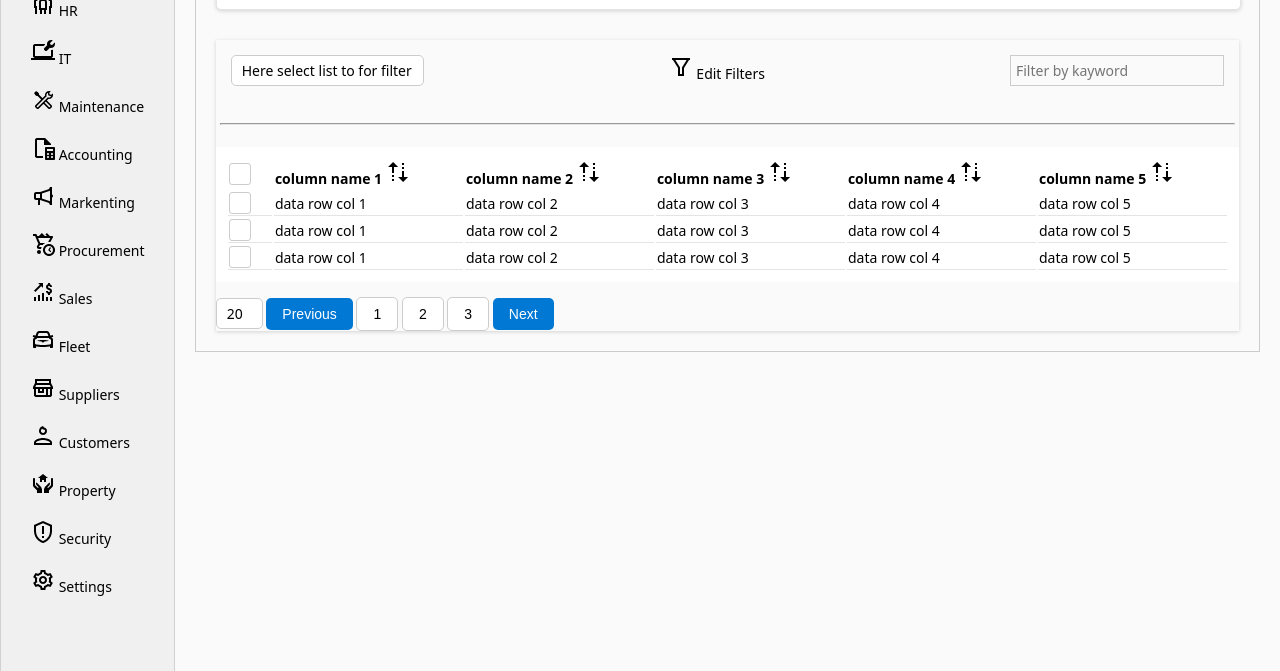
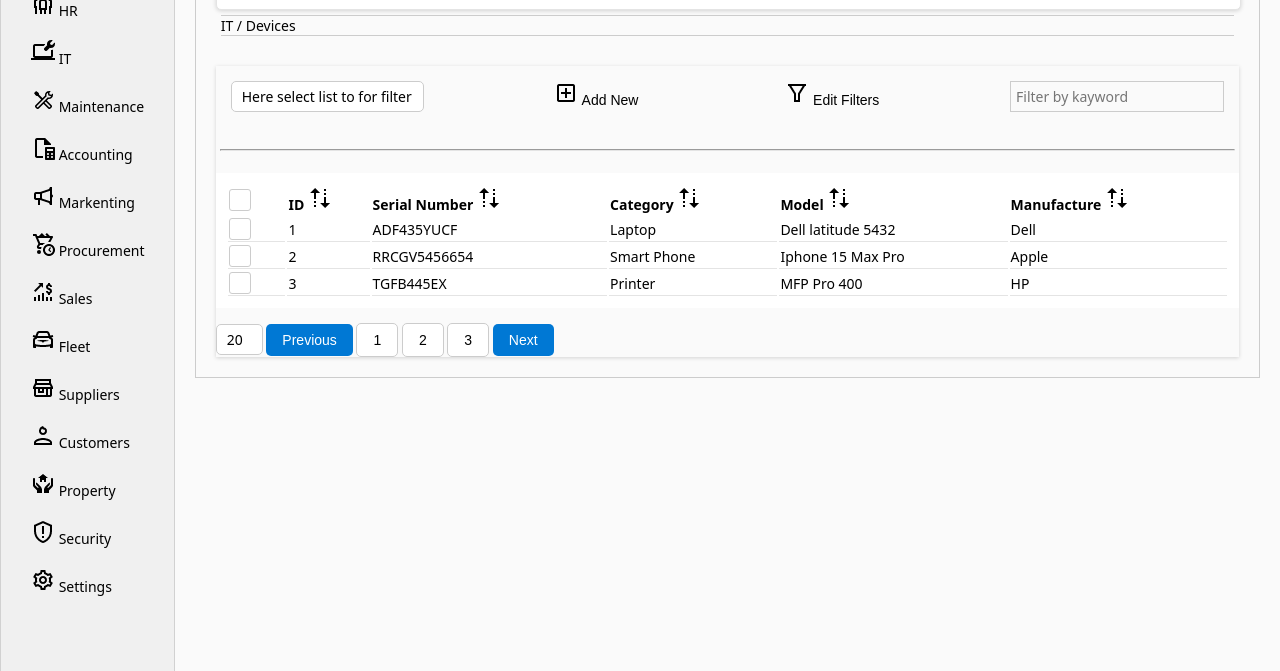
Before and after one commit to ali-alhashim/A-Dynamics, a plain HTML site: page IT-Devices.html in a window 1280 px wide. Shown: the part 129-800 px from the top of the page. Drawn offline with Linux system fonts and the light colour scheme.

Commit message:
navigation

```diff
--- a/index.html
+++ b/IT-Devices.html
@@ -3,7 +3,7 @@
 <head>
     <meta charset="UTF-8">
     <meta name="viewport" content="width=device-width, initial-scale=1.0">
-    <title>index page</title>
+    <title>IT-Devices page</title>
     <!--main css-->
     <link href="./static/css/main.css" rel="stylesheet" />
     <link href="./static/css/checkbox.css" rel="stylesheet"/>
@@ -285,6 +285,12 @@
 <!--/subnavbar-->
 
 
+<!--navigation-->
+<div class="navigation-bar">
+IT / Devices
+</div>
+
+
 <!--work space content-->
 <div class="work-space-content">
     <!--filter bar-->
@@ -302,10 +308,17 @@
         </div>
 
 
+        <div class="filter-bar-item">
+            <a href="#" class="button"><img src="./static/icons/AddNew.png" class="btn"> Add New</a>
+        </div>
+
+
 
         <div class="filter-bar-item">
+            <a href="#" class="button">
             <img src="./static/icons/Filter.png" class="btn">
              Edit Filters
+            </a>
         </div>
 
         <div class="filter-bar-item">
@@ -333,25 +346,25 @@
                   </label>
             </th>
             <th>
-                column name 1 <img src="./static/icons/sort.png" class="btn">
+                ID <img src="./static/icons/sort.png" class="btn">
 
 
             </th>
 
             <th>
-                column name 2 <img src="./static/icons/sort.png" class="btn">
+                Serial Number <img src="./static/icons/sort.png" class="btn">
             </th>
 
             <th>
-                column name 3 <img src="./static/icons/sort.png" class="btn">
+                Category <img src="./static/icons/sort.png" class="btn">
             </th>
 
             <th>
-                column name 4 <img src="./static/icons/sort.png" class="btn">
+                Model <img src="./static/icons/sort.png" class="btn">
             </th>
 
             <th>
-                column name 5 <img src="./static/icons/sort.png" class="btn">
+                Manufacture <img src="./static/icons/sort.png" class="btn">
             </th>
         </thead>
 
@@ -365,19 +378,19 @@
                       </label>
                 </td>
                 <td>
-                    data row col 1
+                    1
                 </td>
                 <td>
-                    data row col 2
+                    ADF435YUCF
                 </td>
                 <td>
-                    data row col 3
+                    Laptop
                 </td>
                 <td>
-                    data row col 4
+                    Dell latitude 5432
                 </td>
                 <td>
-                    data row col 5
+                    Dell
                 </td>
             </tr>
 
@@ -390,19 +403,19 @@
                       </label>
                 </td>
                 <td>
-                    data row col 1
+                    2
                 </td>
                 <td>
-                    data row col 2
+                    RRCGV5456654
                 </td>
                 <td>
-                    data row col 3
+                    Smart Phone
                 </td>
                 <td>
-                    data row col 4
+                    Iphone 15 Max Pro
                 </td>
                 <td>
-                    data row col 5
+                    Apple
                 </td>
             </tr>
 
@@ -415,19 +428,19 @@
                       </label>
                 </td>
                 <td>
-                    data row col 1
+                    3
                 </td>
                 <td>
-                    data row col 2
+                    TGFB445EX
                 </td>
                 <td>
-                    data row col 3
+                    Printer
                 </td>
                 <td>
-                    data row col 4
+                    MFP Pro 400
                 </td>
                 <td>
-                    data row col 5
+                    HP
                 </td>
             </tr>
 
--- a/static/css/button.css
+++ b/static/css/button.css
@@ -26,6 +26,7 @@
     }
   }
 
+
   .secondary-button {
 
     background-color: #ffffff;
--- a/static/css/main.css
+++ b/static/css/main.css
@@ -16,6 +16,14 @@ textarea {
     font-family: 'Segoe UI';
     font-weight: 400;
     src: local('Segoe UI'), url("../font/Segoe_UI.ttf") format("ttf");
+  }
+
+  a{
+    text-decoration: none;
+    color: #000;
+  }
+  a:hover{
+    font-weight: bold;
   }
 
   html, body{
@@ -196,6 +204,7 @@ textarea {
     width: 100%;
     text-align: left;
     background-color: #fff;
+    overflow-x: auto;
   }
 
 
@@ -327,3 +336,11 @@ textarea {
   visibility: visible;
   opacity: 1;
 }
+
+.navigation-bar
+{
+
+  margin: 5px;
+  border-bottom: #ccc solid 1px;
+  border-top:  #ccc solid 1px;
+}
```
Also changed, not shown: static/icons/AddNew.png (added).
